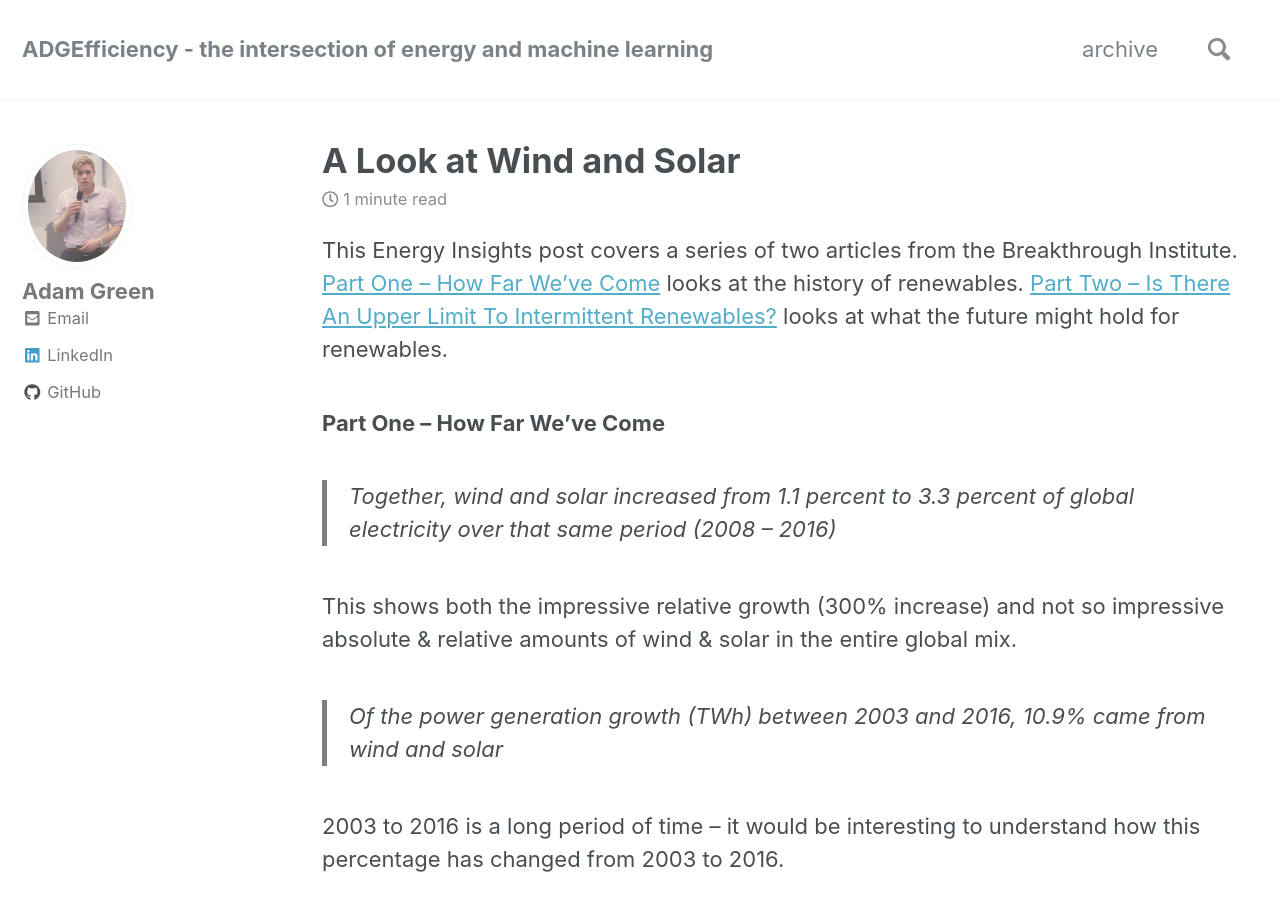
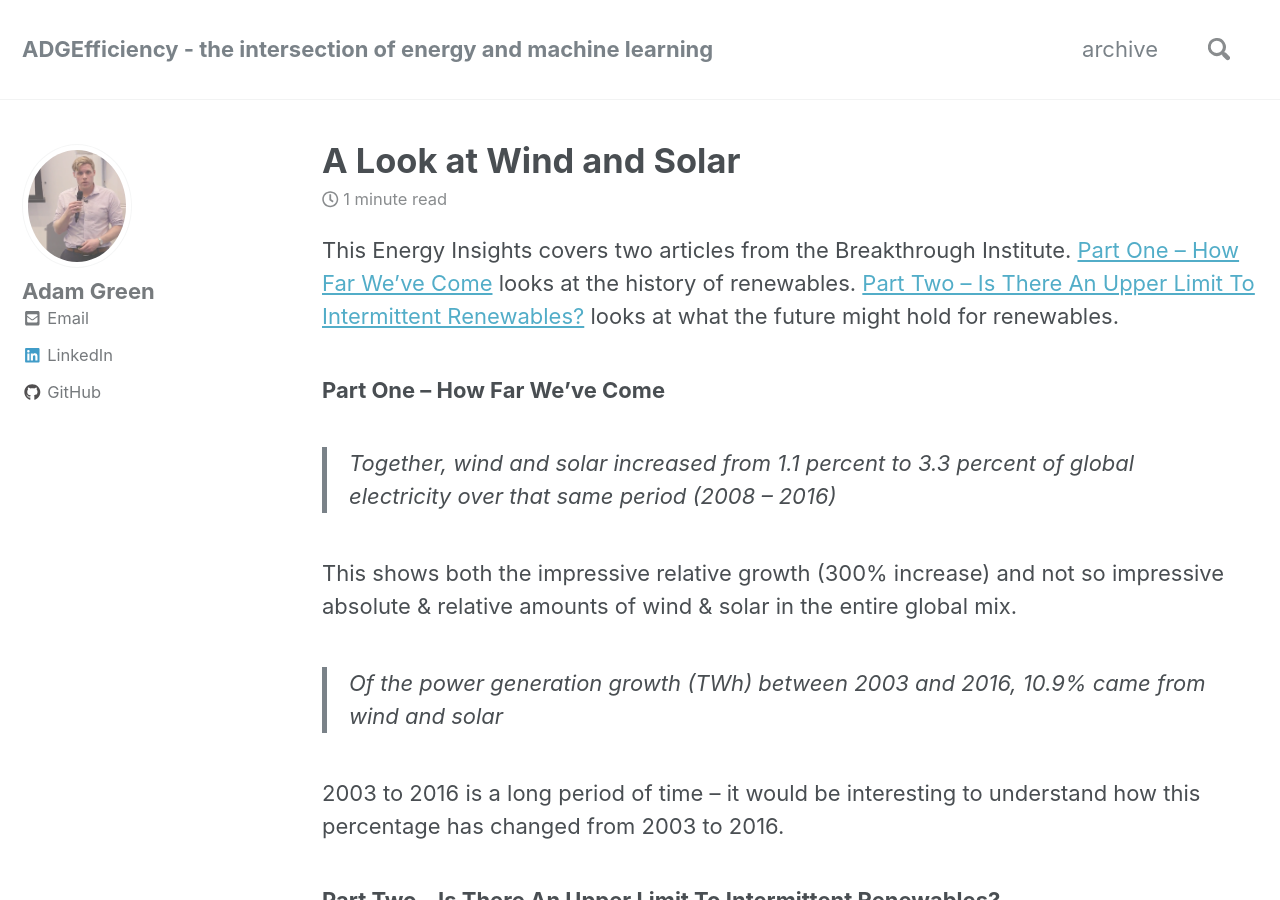
Before and after one commit to ADGEfficiency/adgefficiency.github.io, a Jekyll site: the page built from _posts/2016-12-20-energy-insights-a-look-at-wind-and-solar.md, in a window 1280 px wide and 900 px high. Built offline with Jekyll 4.4.1, drawn with Linux system fonts in a browser that asks for light colours; nearby versions of some CDN libraries.

Commit message:
drafting look wind solar

```diff
--- a/_posts/2016-12-20-energy-insights-a-look-at-wind-and-solar.md
+++ b/_posts/2016-12-20-energy-insights-a-look-at-wind-and-solar.md
@@ -7,7 +7,7 @@ excerpt: How far we've come and is there an upper limit?
 
 ---
 
-This Energy Insights post covers a series of two articles from the Breakthrough Institute.  [Part One – How Far We’ve Come](https://thebreakthrough.org/index.php/voices/energetics/wind-and-solar-how-far-weve-come) looks at the history of renewables.  [Part Two – Is There An Upper Limit To Intermittent Renewables?](https://thebreakthrough.org/index.php/voices/energetics/a-look-at-wind-and-solar-part-2) looks at what the future might hold for renewables.
+This Energy Insights covers two articles from the Breakthrough Institute.  [Part One – How Far We’ve Come](https://thebreakthrough.org/index.php/voices/energetics/wind-and-solar-how-far-weve-come) looks at the history of renewables.  [Part Two – Is There An Upper Limit To Intermittent Renewables?](https://thebreakthrough.org/index.php/voices/energetics/a-look-at-wind-and-solar-part-2) looks at what the future might hold for renewables.
 
 ### Part One – How Far We’ve Come
 
```
